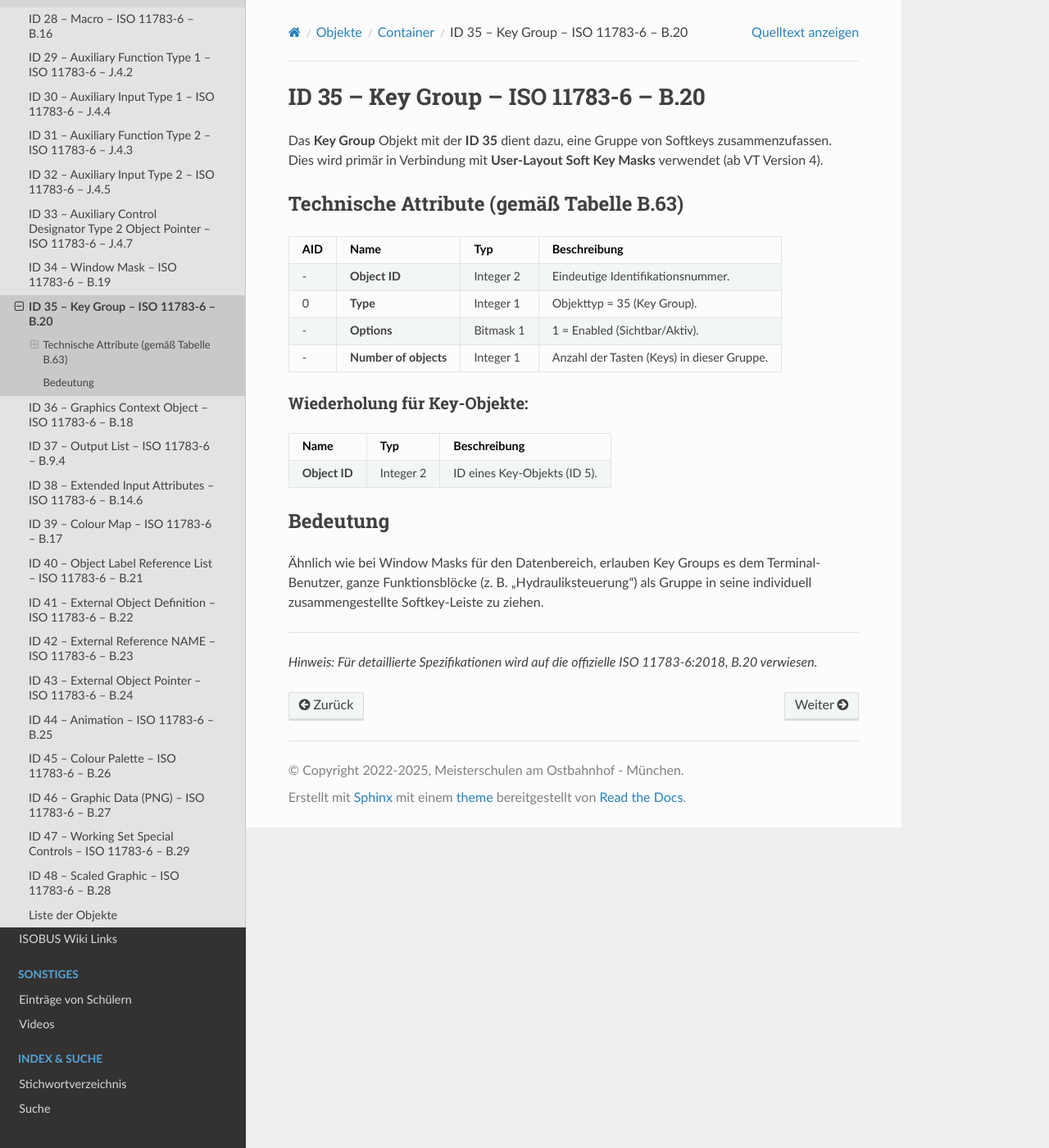
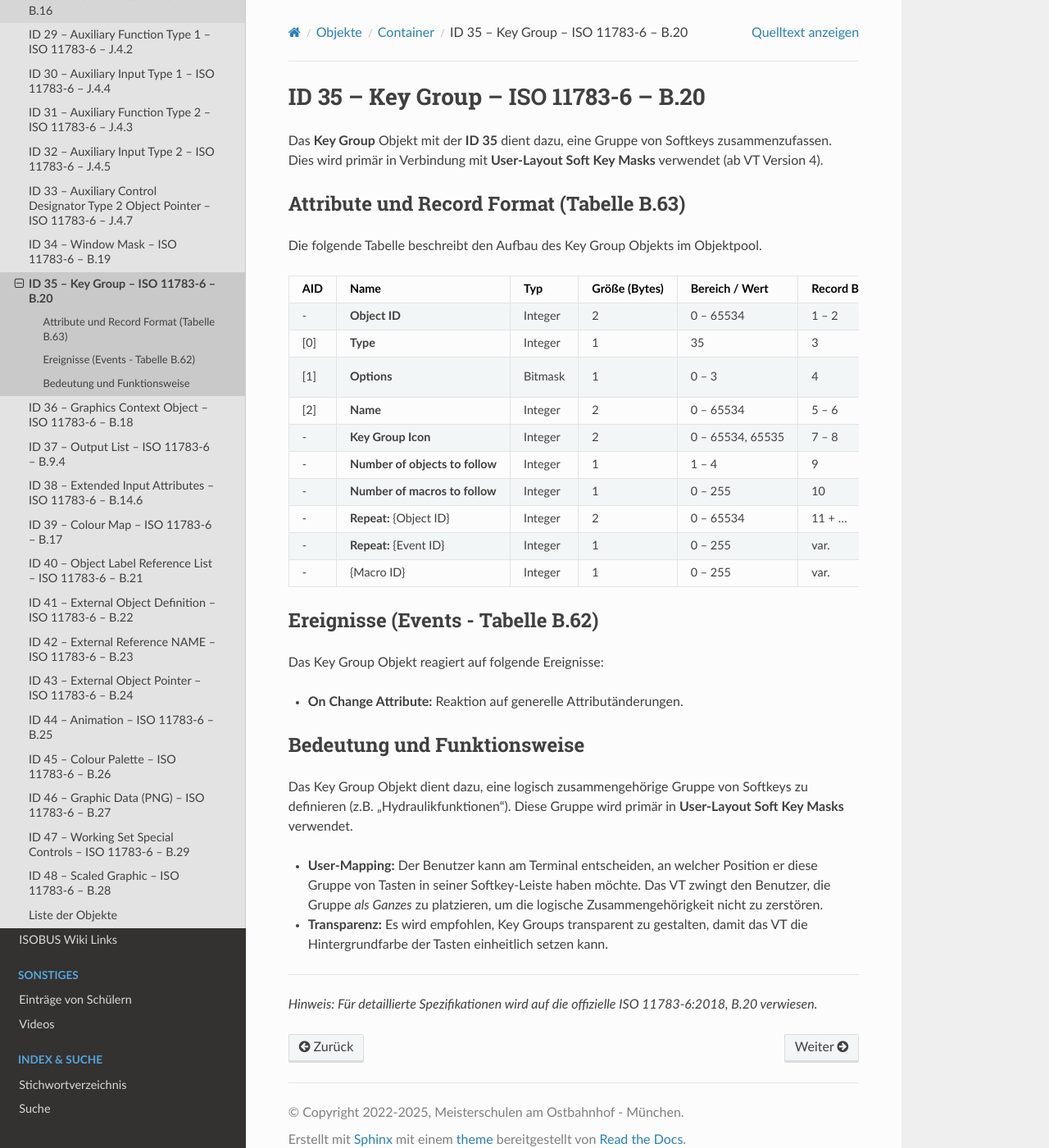
Before and after one commit to Meisterschulen-am-Ostbahnhof-Munchen/ISOBUS-VT-Objects-docs, a Sphinx documentation site: the page built from docs/isobus-objects/ID-35---Key-Group---ISO-11783-6---B.20.md, in a window 1280 px wide and 1400 px high. Shown: the whole window at 82% size. Built offline with Sphinx 7.4.7 and the Read the Docs theme 3.1.0, drawn with Linux system fonts in a browser that asks for light colours.

Commit message:
docs: update Key Group (ID 35) with accurate attribute table and record format from ISO 11783-6 Annex B.20

```diff
--- a/docs/isobus-objects/ID-35---Key-Group---ISO-11783-6---B.20.md
+++ b/docs/isobus-objects/ID-35---Key-Group---ISO-11783-6---B.20.md
@@ -5,22 +5,33 @@
 
 Das **Key Group** Objekt mit der **ID 35** dient dazu, eine Gruppe von Softkeys zusammenzufassen. Dies wird primär in Verbindung mit **User-Layout Soft Key Masks** verwendet (ab VT Version 4).
 
-## Technische Attribute (gemäß Tabelle B.63)
+### Attribute und Record Format (Tabelle B.63)
 
-| AID | Name | Typ | Beschreibung |
-| :--- | :--- | :--- | :--- |
-| - | **Object ID** | Integer 2 | Eindeutige Identifikationsnummer. |
-| 0 | **Type** | Integer 1 | Objekttyp = 35 (Key Group). |
-| - | **Options** | Bitmask 1 | 1 = Enabled (Sichtbar/Aktiv). |
-| - | **Number of objects** | Integer 1 | Anzahl der Tasten (Keys) in dieser Gruppe. |
+Die folgende Tabelle beschreibt den Aufbau des Key Group Objekts im Objektpool.
 
-### Wiederholung für Key-Objekte:
-| Name | Typ | Beschreibung |
-| :--- | :--- | :--- |
-| **Object ID** | Integer 2 | ID eines Key-Objekts (ID 5). |
+| AID | Name | Typ | Größe (Bytes) | Bereich / Wert | Record Byte | Beschreibung |
+| :--- | :--- | :--- | :--- | :--- | :--- | :--- |
+| - | **Object ID** | Integer | 2 | 0 – 65534 | 1 – 2 | Eindeutige ID im Objektpool. |
+| [0] | **Type** | Integer | 1 | 35 | 3 | Objekttyp = Key Group. |
+| [1] | **Options** | Bitmask | 1 | 0 – 3 | 4 | Bit 0: Available (0=Nicht verfügbar/geblankt, 1=Verfügbar)<br>Bit 1: Transparent (1=Hintergrundfarbe der Keys wird ignoriert). |
+| [2] | **Name** | Integer | 2 | 0 – 65534 | 5 – 6 | Objekt-ID eines Output String oder Object Pointers (Name für Mapping-Screen). |
+| - | **Key Group Icon** | Integer | 2 | 0 – 65534, 65535 | 7 – 8 | Objekt-ID eines Output Objects (Icon für Mapping-Screen). |
+| - | **Number of objects to follow** | Integer | 1 | 1 – 4 | 9 | Anzahl der Key-Objekte in dieser Gruppe. Max. 4. |
+| - | **Number of macros to follow** | Integer | 1 | 0 – 255 | 10 | Anzahl der folgenden Makro-Referenzen. |
+| - | **Repeat:** {Object ID} | Integer | 2 | 0 – 65534 | 11 + ... | Objekt-ID eines Key-Objekts oder Object Pointers auf Key. |
+| - | **Repeat:** {Event ID} | Integer | 1 | 0 – 255 | var. | (Nach Objekten) Event ID, die das Makro auslöst. |
+| - | {Macro ID} | Integer | 1 | 0 – 255 | var. | Makro ID des auszuführenden Makros. |
 
-## Bedeutung
-Ähnlich wie bei Window Masks für den Datenbereich, erlauben Key Groups es dem Terminal-Benutzer, ganze Funktionsblöcke (z. B. "Hydrauliksteuerung") als Gruppe in seine individuell zusammengestellte Softkey-Leiste zu ziehen.
+## Ereignisse (Events - Tabelle B.62)
+
+Das Key Group Objekt reagiert auf folgende Ereignisse:
+
+*   **On Change Attribute:** Reaktion auf generelle Attributänderungen.
+
+## Bedeutung und Funktionsweise
+Das Key Group Objekt dient dazu, eine logisch zusammengehörige Gruppe von Softkeys zu definieren (z.B. "Hydraulikfunktionen"). Diese Gruppe wird primär in **User-Layout Soft Key Masks** verwendet.
+*   **User-Mapping:** Der Benutzer kann am Terminal entscheiden, an welcher Position er diese Gruppe von Tasten in seiner Softkey-Leiste haben möchte. Das VT zwingt den Benutzer, die Gruppe *als Ganzes* zu platzieren, um die logische Zusammengehörigkeit nicht zu zerstören.
+*   **Transparenz:** Es wird empfohlen, Key Groups transparent zu gestalten, damit das VT die Hintergrundfarbe der Tasten einheitlich setzen kann.
 
 ----
 *Hinweis: Für detaillierte Spezifikationen wird auf die offizielle ISO 11783-6:2018, B.20 verwiesen.*
```
